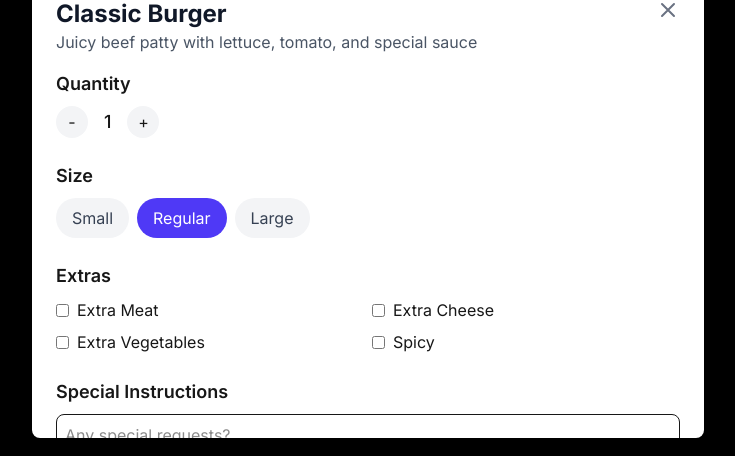
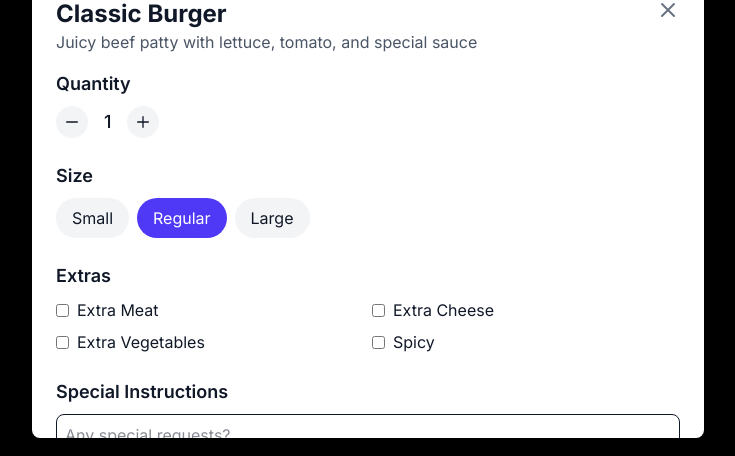
Before and after one commit to tqbao98/taptodine-customer, a Next.js app: page / in a window 1280 px wide. Both pictures are taken after a click on the element 216 px from the left and 332 px from the top of the page. Shown: the part 322-778 px from the top of the page, without its empty margins (272-1007 px from the left). Built offline with nearby package versions, Linux system fonts and the light colour scheme.

Commit message:
dish popup: fixed text color, added +- signs to quantity buttons

```diff
--- a/src/components/DishModal.tsx
+++ b/src/components/DishModal.tsx
@@ -75,26 +75,30 @@ export default function DishModal({ dish, isOpen, onClose }: DishModalProps) {
           </div>
 
           <div className="mb-6">
-            <h3 className="text-lg font-semibold mb-2">Quantity</h3>
+            <h3 className="text-lg font-semibold mb-2 text-gray-900">Quantity</h3>
             <div className="flex items-center space-x-4">
               <button
                 onClick={() => setQuantity(Math.max(1, quantity - 1))}
-                className="w-8 h-8 flex items-center justify-center rounded-full bg-gray-100 hover:bg-gray-200"
+                className="w-8 h-8 flex items-center justify-center rounded-full bg-gray-100 hover:bg-gray-200 text-gray-900"
               >
-                -
+                <svg className="w-4 h-4" fill="none" stroke="currentColor" viewBox="0 0 24 24">
+                  <path strokeLinecap="round" strokeLinejoin="round" strokeWidth={2} d="M20 12H4" />
+                </svg>
               </button>
-              <span className="text-lg font-medium">{quantity}</span>
+              <span className="text-lg font-medium text-gray-900">{quantity}</span>
               <button
                 onClick={() => setQuantity(quantity + 1)}
-                className="w-8 h-8 flex items-center justify-center rounded-full bg-gray-100 hover:bg-gray-200"
+                className="w-8 h-8 flex items-center justify-center rounded-full bg-gray-100 hover:bg-gray-200 text-gray-900"
               >
-                +
+                <svg className="w-4 h-4" fill="none" stroke="currentColor" viewBox="0 0 24 24">
+                  <path strokeLinecap="round" strokeLinejoin="round" strokeWidth={2} d="M12 4v16m8-8H4" />
+                </svg>
               </button>
             </div>
           </div>
 
           <div className="mb-6">
-            <h3 className="text-lg font-semibold mb-2">Size</h3>
+            <h3 className="text-lg font-semibold mb-2 text-gray-900">Size</h3>
             <div className="flex gap-2">
               {['small', 'regular', 'large'].map((size) => (
                 <button
@@ -103,7 +107,7 @@ export default function DishModal({ dish, isOpen, onClose }: DishModalProps) {
                   className={`px-4 py-2 rounded-full ${
                     selectedSize === size
                       ? 'bg-indigo-600 text-white'
-                      : 'bg-gray-100 text-gray-700 hover:bg-gray-200'
+                      : 'bg-gray-100 text-gray-900 hover:bg-gray-200'
                   }`}
                 >
                   {size.charAt(0).toUpperCase() + size.slice(1)}
@@ -113,7 +117,7 @@ export default function DishModal({ dish, isOpen, onClose }: DishModalProps) {
           </div>
 
           <div className="mb-6">
-            <h3 className="text-lg font-semibold mb-2">Extras</h3>
+            <h3 className="text-lg font-semibold mb-2 text-gray-900">Extras</h3>
             <div className="grid grid-cols-2 gap-2">
               {['Extra Meat', 'Extra Cheese', 'Extra Vegetables', 'Spicy'].map((extra) => (
                 <label key={extra} className="flex items-center space-x-2">
@@ -123,19 +127,19 @@ export default function DishModal({ dish, isOpen, onClose }: DishModalProps) {
                     onChange={(e) => setExtras({ ...extras, [extra]: e.target.checked })}
                     className="rounded text-indigo-600 focus:ring-indigo-500"
                   />
-                  <span>{extra}</span>
+                  <span className="text-gray-900">{extra}</span>
                 </label>
               ))}
             </div>
           </div>
 
           <div className="mb-6">
-            <h3 className="text-lg font-semibold mb-2">Special Instructions</h3>
+            <h3 className="text-lg font-semibold mb-2 text-gray-900">Special Instructions</h3>
             <textarea
               value={specialInstructions}
               onChange={(e) => setSpecialInstructions(e.target.value)}
               placeholder="Any special requests?"
-              className="w-full p-2 border rounded-lg focus:ring-2 focus:ring-indigo-500 focus:border-indigo-500"
+              className="w-full p-2 border rounded-lg focus:ring-2 focus:ring-indigo-500 focus:border-indigo-500 text-gray-900"
               rows={3}
             />
           </div>
```
